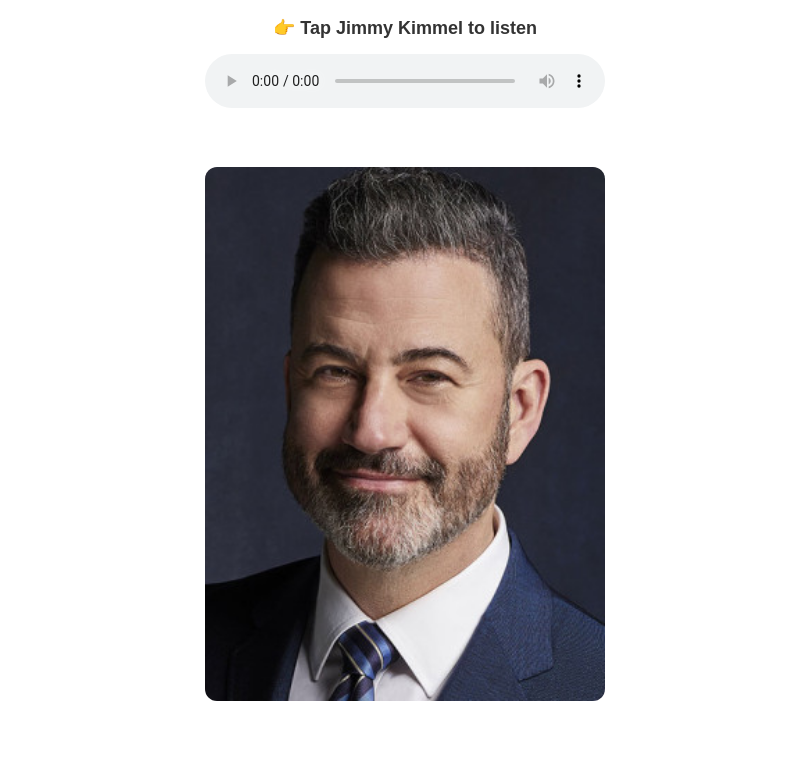
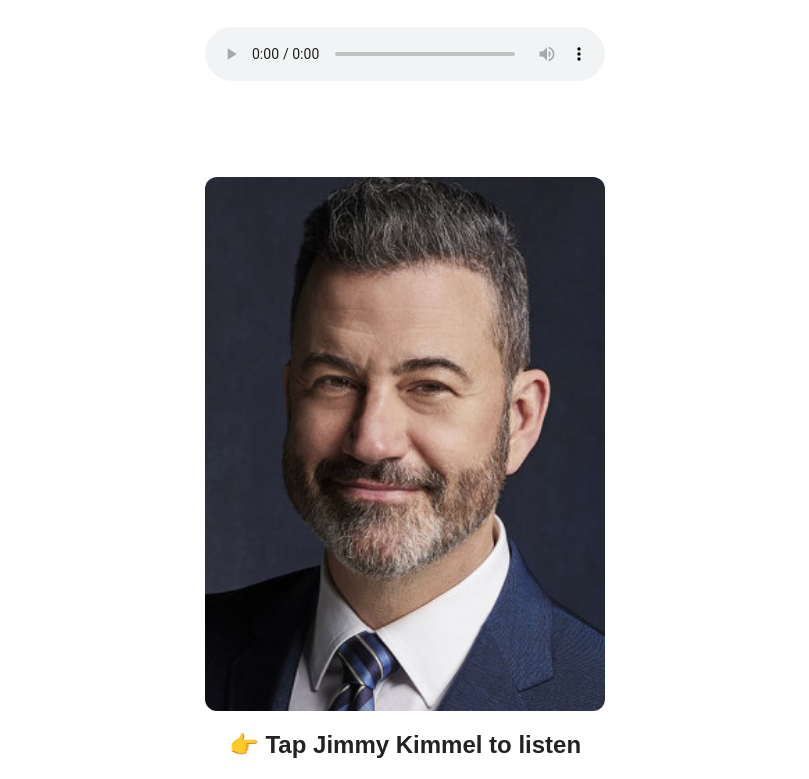
Before and after one commit to sjthouvenot2/kimmel, a plain HTML site: page index.html in a window 1280 px wide. Shown: the part 81-860 px from the top of the page, without its empty margins (235-1044 px from the left). Before the commit the page ends 802 px from the top, so only its background shows below. Drawn offline with Linux system fonts and the light colour scheme.

Commit message:
Update index.html

```diff
--- a/index.html
+++ b/index.html
@@ -12,19 +12,12 @@
     }
 
     h1 {
-      margin-bottom: 20px;
+      margin-bottom: 30px;
     }
 
     .audio-wrapper {
       min-height: 120px;   /* safe zone for iOS player */
       margin-bottom: 30px;
-    }
-
-    .audio-instruction {
-      font-size: 18px;
-      font-weight: bold;
-      margin-bottom: 15px;
-      color: #333;
     }
 
     audio {
@@ -43,13 +36,20 @@
       margin: 0 auto;
       cursor: pointer; /* show finger pointer */
     }
+
+    .audio-instruction {
+      font-size: 24px;     /* bigger text */
+      font-weight: bold;
+      margin-top: 20px;    /* spacing below image */
+      color: #222;
+    }
   </style>
 </head>
 <body>
   <h1>Jimmy Kimmel's Message To The Betting League</h1>
 
+  <!-- Audio Player -->
   <div class="audio-wrapper">
-    <div class="audio-instruction">👉 Tap Jimmy Kimmel to listen</div>
     <audio id="kimmel-audio" controls>
       <source src="kimmel.mp3" type="audio/mpeg">
       Your browser does not support the audio element.
@@ -58,6 +58,9 @@
 
   <!-- Image of Jimmy Kimmel -->
   <img src="kimmel.jpg" alt="Jimmy Kimmel" id="kimmel-img">
+
+  <!-- Instruction below the image -->
+  <div class="audio-instruction">👉 Tap Jimmy Kimmel to listen</div>
 
   <script>
     const audio = document.getElementById('kimmel-audio');
```
